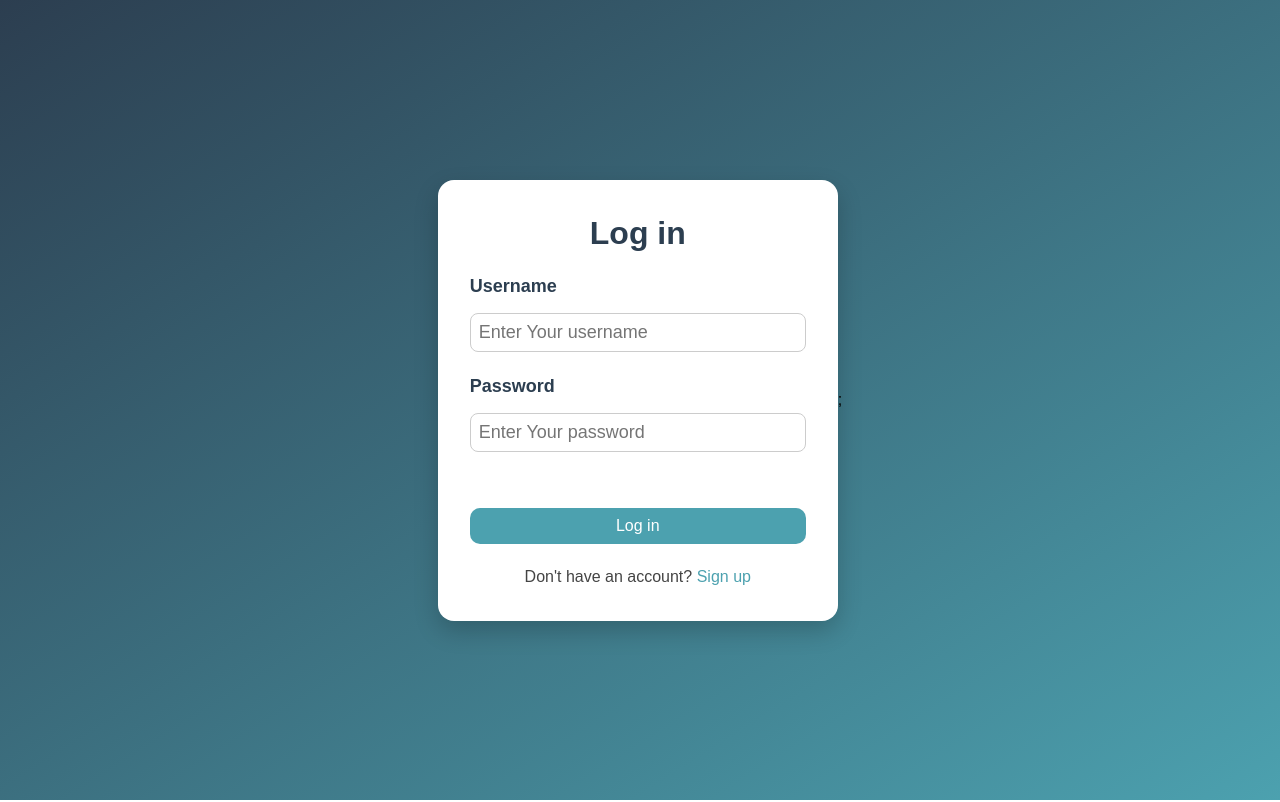
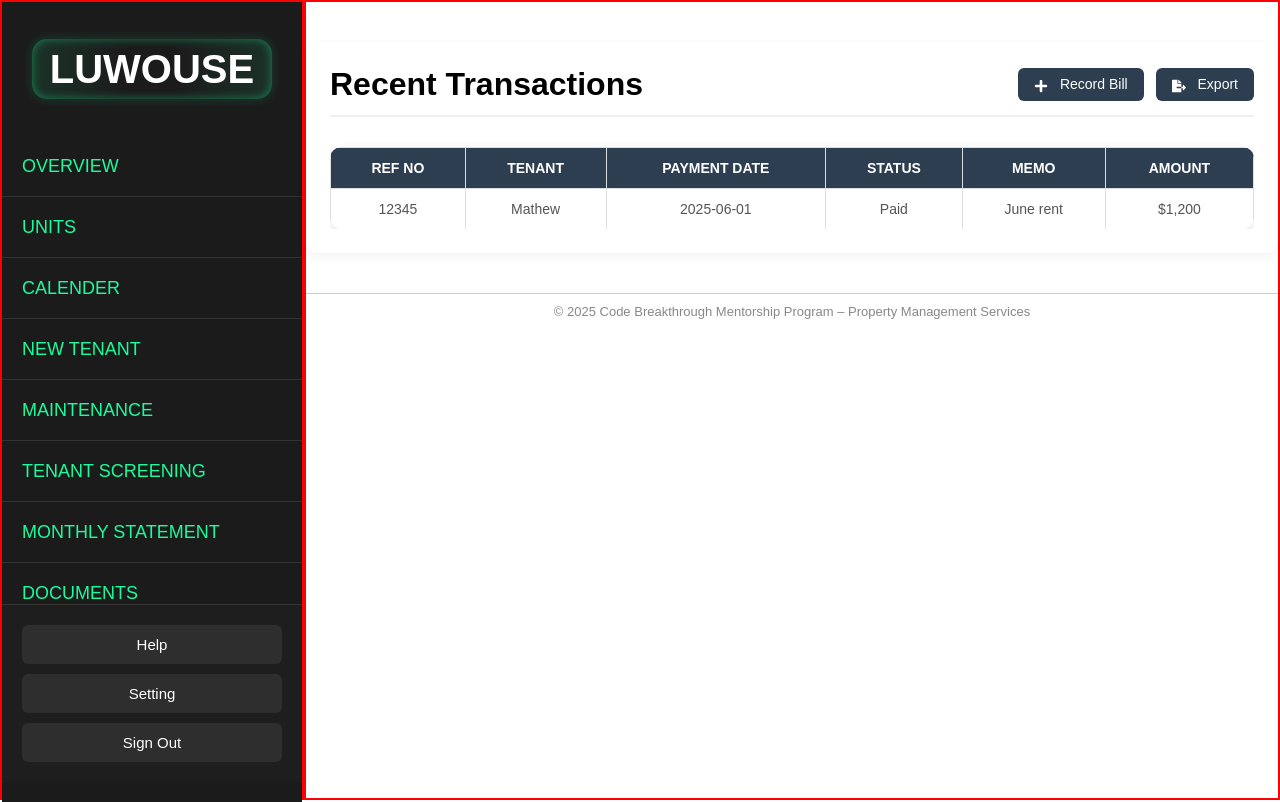
Before and after one commit to Correa95/Property-Management-System, a React (Vite) app in the folder client-side/: page /recentTransaction in a window 1280 px wide. Before the commit this address led to /login. Built offline with nearby package versions, Linux system fonts and the light colour scheme.

Commit message:
commented out the login route

```diff
--- a/client-side/src/App.jsx
+++ b/client-side/src/App.jsx
@@ -9,25 +9,25 @@ import TenantScreening from "./Components/PageLayouts/TenantScreening";
 import MonthlyStatement from "./Components/PageLayouts/MonthlyStatement";
 import Documents from "./Components/PageLayouts/Documents";
 import Units from "./Components/PageLayouts/Units";
-import SignUpForm from "./Components/Form/SignUpForm";
-import LoginForm from "./Components/Form/LogInForm";
+// import SignUpForm from "./Components/Form/SignUpForm";
+// import LoginForm from "./Components/Form/LogInForm";
 import RecentTransaction from "./Components/InnerComponents/RecentTransactions";
 
 function App() {
-  const { isAuthenticated } = useAuth();
+  // const { isAuthenticated } = useAuth();
 
   return (
     <Routes>
-      <Route
+      {/* <Route
         path="/login"
         element={!isAuthenticated ? <LoginForm /> : <Navigate to="/" />}
       />
       <Route
         path="/signUp"
         element={!isAuthenticated ? <SignUpForm /> : <Navigate to="/" />}
-      />
+      /> */}
 
-      {isAuthenticated && (
+      {/* {isAuthenticated && ( */}
       <Route path="/" element={<AppLayout />}>
         <Route index element={<OverView />} />
         <Route path="/units" element={<Units />} />
@@ -39,11 +39,11 @@ function App() {
         <Route path="/monthlyStatement" element={<MonthlyStatement />} />
         <Route path="/documents" element={<Documents />} />
       </Route>
-      )}
-      <Route
+      {/* )} */}
+      {/* <Route
         path="*"
         element={<Navigate to={isAuthenticated ? "/" : "/login"} />}
-      />
+      /> */}
     </Routes>
   );
 }
--- a/client-side/src/Components/Form/SignUpForm.jsx
+++ b/client-side/src/Components/Form/SignUpForm.jsx
@@ -30,12 +30,13 @@ function SignUpForm() {
 
   useEffect(() => {
     fetch("http://localhost:8000/api/csrf/", {
-      credentials: "include",
+      credentials: "include", // ensures cookies are sent
     });
   }, []);
 
   const handleSubmit = async (e) => {
     e.preventDefault();
+    console.log("Form submit triggered");
     setError(null);
     setSuccess(null);
 
@@ -55,11 +56,11 @@ function SignUpForm() {
           "X-CSRFToken": getCookie("csrftoken"),
         },
         body: JSON.stringify({
+          username: userName,
+          email: email,
           first_name: firstName,
           last_name: lastName,
-          user_email: email,
-          user_name: userName,
-          user_password: password,
+          password: password,
         }),
       });
 
--- a/client-side/src/main.jsx
+++ b/client-side/src/main.jsx
@@ -1,15 +1,15 @@
 import { StrictMode } from "react";
 import { createRoot } from "react-dom/client";
 import { BrowserRouter } from "react-router-dom";
-import { AuthProvider } from "./context/AuthContext.jsx";
+// import { AuthProvider } from "./context/AuthContext.jsx";
 import App from "./App.jsx";
 
 createRoot(document.getElementById("root")).render(
   <StrictMode>
     <BrowserRouter>
-      <AuthProvider>
-        <App />
-      </AuthProvider>
+      {/* <AuthProvider> */}
+      <App />
+      {/* </AuthProvider> */}
     </BrowserRouter>
   </StrictMode>
 );
```
Lines whose indentation alone changed are shown as unchanged.
